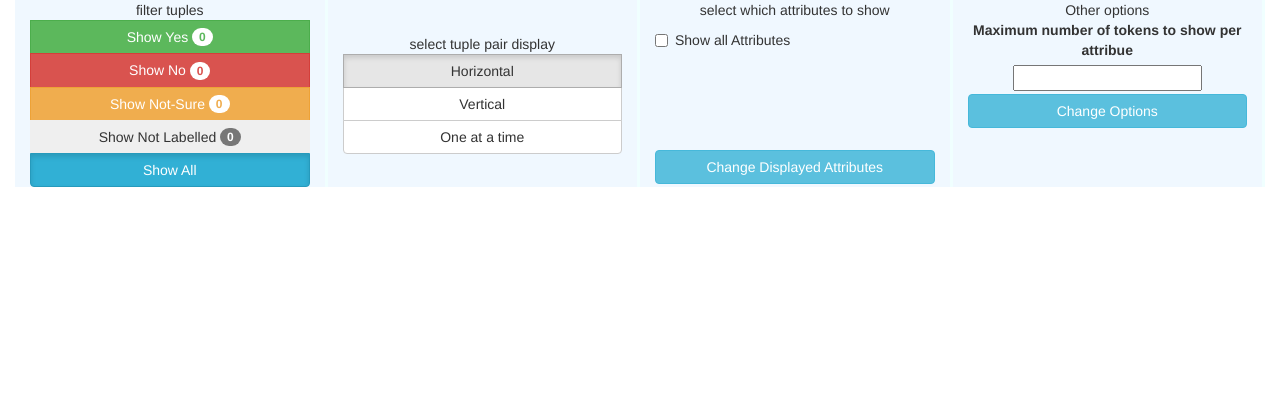
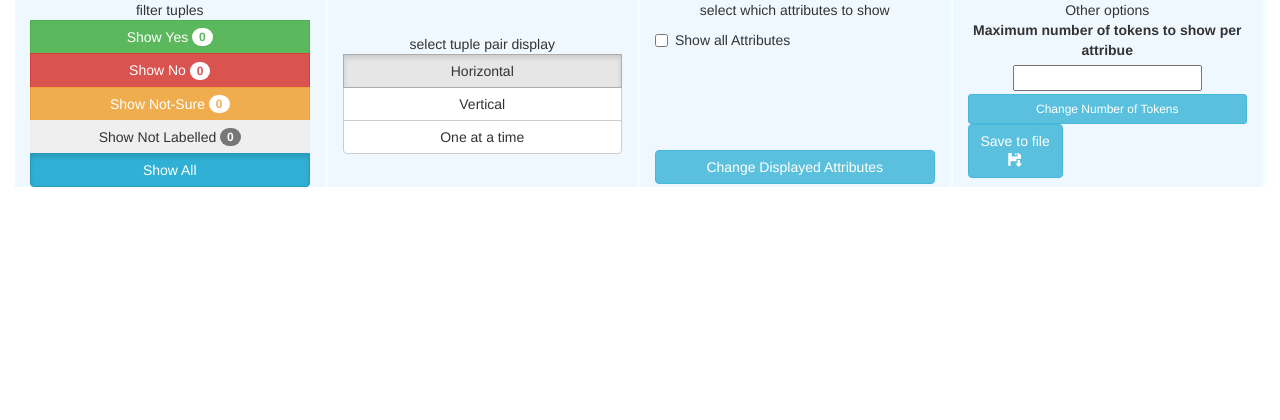
Before and after one commit to anhaidgroup/py_labeler, a Python web app: template view/templates/horizontal_layout.html in a window 1280 px wide. Shown: the top 420 px of the page. Run offline with Jinja, Linux system fonts and the light colour scheme; the template is opened without the code that fills it, so the values that code supplies are empty; some libraries are stand-ins or nearby versions.

Commit message:
save to file

```diff
--- a/controller/LabelUpdateController.py
+++ b/controller/LabelUpdateController.py
@@ -25,7 +25,7 @@ class MyPopup(QWidget):
 
 
 class LabelUpdateController(QObject):
-    data_frame = None
+    data_frame = None  # todo 4/14/17 remove this
 
     def __init__(self, main_page, data_frame):
         super(LabelUpdateController, self).__init__(None)
--- a/controller/PaginationController.py
+++ b/controller/PaginationController.py
@@ -72,3 +72,8 @@ class PaginationController(QObject):
         else:
             Constants.COUNT_PER_PAGE = Constants.HORIZONTAL_COUNT_PER_PAGE
         self.get_page_html(0)
+
+    @pyqtSlot(str)
+    def save_data(self, save_file_name):
+        Constants.complete_data.to_csv(Constants.SAVEPATH + save_file_name)
+        Constants.SAVE_FILE_NAME = save_file_name
--- a/utils/Constants.py
+++ b/utils/Constants.py
@@ -12,6 +12,10 @@ CURRENT_PAGE = 0
 CURRENT_TEMPLATE = 'horizontal'
 TOKENS_PER_ATTRIBUTE = 20
 
+DEFAULT_SAVE_FILE_NAME = "default_save_file"
+SAVE_FILE_NAME = DEFAULT_SAVE_FILE_NAME
+SAVEPATH = "saves/"
+
 complete_data = None
 current_data = None
 attributes = None
--- a/view/templates/horizontal_layout.html
+++ b/view/templates/horizontal_layout.html
@@ -108,6 +108,10 @@
             width: 100%;
         }
 
+        #save-button {
+            float: left;
+        }
+
     </style>
 
     <script src="https://ajax.googleapis.com/ajax/libs/jquery/3.2.0/jquery.min.js"></script>
@@ -166,6 +170,22 @@
                 }
                 channel.objects.filter_controller.filter_attribute(checkboxesChecked);
             });
+
+        }
+
+        function save_data(save_file_name) {
+            if (save_file_name == null || save_file_name == "default_save_file") {
+                {# todo: better way to do default file name#}
+                var save_file_name = prompt("Please enter your name", save_file_name);
+                if (save_file_name == null)
+                    alert("Save file name can't be empty");
+            }
+            if (save_file_name != null) {
+                alert(save_file_name);
+                new QWebChannel(qt.webChannelTransport, function (channel) {
+                    channel.objects.pagination_controller.save_data(save_file_name);
+                });
+            }
 
         }
     </script>
@@ -231,8 +251,13 @@
 
             <label>Maximum number of tokens to show per attribue</label>
             <input type="number" name="attribute-token-count" placeholder={{ tokens_per_attribute }}>
-            <br>
-            <button type="button" class="btn btn-info" id="options-change-button">Change Options</button>
+            <button type="button" class="btn btn-sm btn-info" id="options-change-button">Change Number of Tokens</button>
+            <br><br>
+            {# todo: remove br and add padding #}
+            <button type="button" class="btn btn-md btn-info" id="save-button" onclick=save_data('{{ save_file_name }}')>
+                Save to file <br><span class="glyphicon glyphicon-floppy-save" aria-hidden="true"></span>
+            </button>
+
         </div>
     </div>
 </nav>
```
Also changed, not shown: Main.py (+9 -15 lines), view/Renderer.py (+19 -18 lines).
